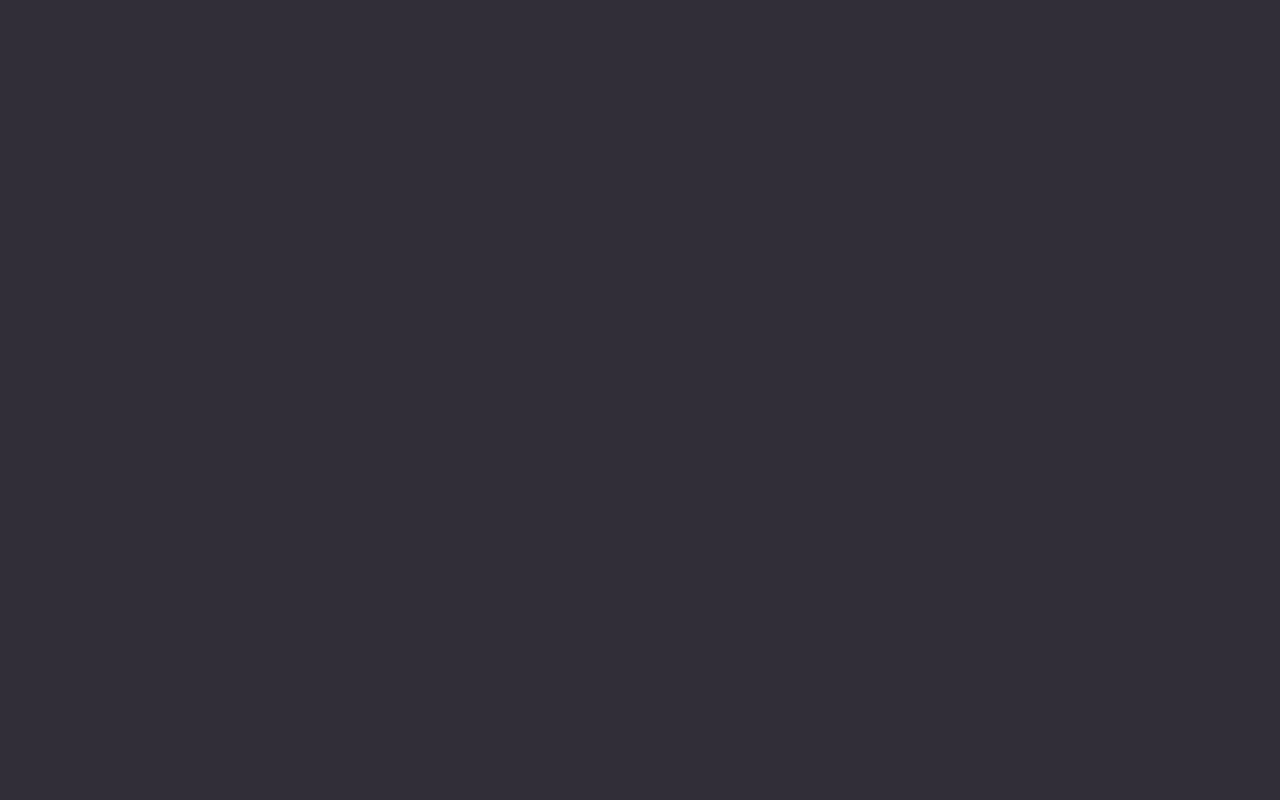
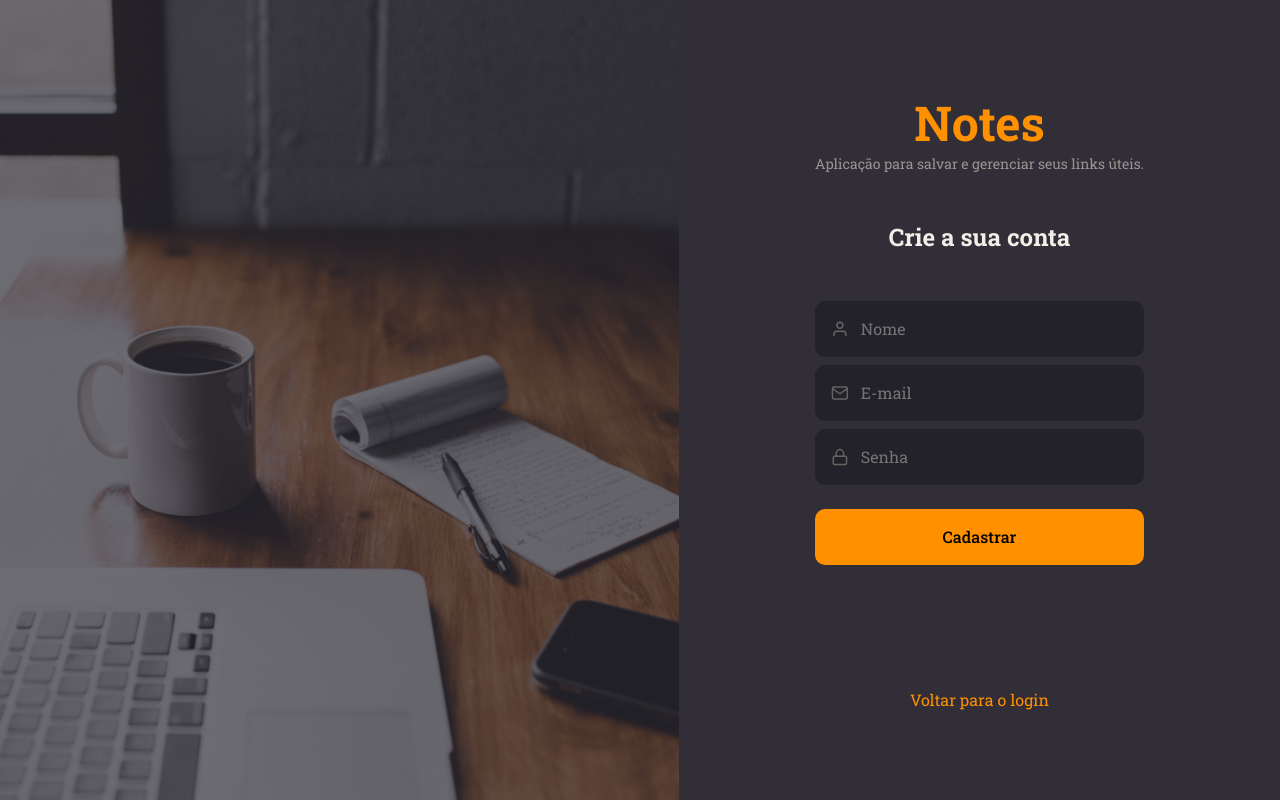
Before and after one commit to JulioCout/Notes_Frontend, a React (Vite) app: page /register in a window 1280 px wide. Before the commit this address had no page. Built offline with nearby package versions, Linux system fonts and the light colour scheme.

Commit message:
start of integration with api

```diff
--- a/package.json
+++ b/package.json
@@ -8,6 +8,7 @@
     "preview": "vite preview"
   },
   "dependencies": {
+    "axios": "^0.27.2",
     "react": "^18.0.0",
     "react-dom": "^18.0.0",
     "react-icons": "^4.4.0",
--- /dev/null
+++ b/src/hooks/auth.jsx
@@ -0,0 +1,39 @@
+import { createContext, useContext, useState } from "react";
+import { api } from '../services/api'
+
+export const AuthContext = createContext({})
+
+function AuthProvider({ children }){
+    const [data, setData] = useState({})
+
+    async function signIn({ email, password }){
+        try{
+            const response = await api.post("/sessions", { email, password })
+            const { user, token } = response.data
+            api.defaults.headers.authorization = `Bearer ${token}`
+            setData({ user, token })
+        } catch (error){
+            if(error.response){
+                alert(error.response.data.message)
+            } else{
+                alert("Não foi possível entrar.")
+            }
+        }
+
+    }
+
+
+    return(
+        <AuthContext.Provider value={{signIn, user: data.user }}>
+            { children }
+        </AuthContext.Provider>
+    )
+}
+
+function useAuth(){
+    const context = useContext(AuthContext)
+
+    return context
+}
+
+export { AuthProvider, useAuth }
--- a/src/main.jsx
+++ b/src/main.jsx
@@ -4,6 +4,7 @@
 import GlobalStyles from './styles/global'
 import theme from './styles/theme'
 
+import { AuthProvider } from './hooks/auth'
 
 
 import { Routes } from './routes'
@@ -13,8 +14,10 @@
 ReactDOM.createRoot(document.getElementById('root')).render(
   <React.StrictMode>
     <ThemeProvider theme={theme}>
-    <GlobalStyles />
-    <Routes />
-    </ThemeProvider>
+      <GlobalStyles />
+        <AuthProvider>
+          <Routes />
+        </AuthProvider>
+      </ThemeProvider>
   </React.StrictMode>
 )
--- a/src/pages/SignIn/index.jsx
+++ b/src/pages/SignIn/index.jsx
@@ -1,11 +1,23 @@
+import { useState } from 'react'
 import { Background, Container, Form } from './styles'
 import { FiMail, FiLock } from 'react-icons/fi'
 import { Link } from "react-router-dom"
 
 import { Input } from '../../components/Input'
 import { Button } from '../../components/Button'
+import { useAuth } from '../../hooks/auth'
 
 export function SignIn() {
+    const [email, setEmail] = useState("")
+    const [password, setPassword] = useState("")
+
+
+    const { signIn} = useAuth()
+
+    function handleSignIn(){
+        SignIn({ email, password })
+    }
+
     return(
         <Container>
             <Form>
@@ -14,9 +26,21 @@
             <p>Aplicação para salvar e gerenciar seus links úteis.</p>
             <h2>Faça seu login</h2>
 
-            <Input placeholder="E-mail" type="text" icon={FiMail}/>
-            <Input placeholder="Senha" type="password" icon={FiLock}/>
-            <Button title="Entrar" />
+            <Input
+            placeholder="E-mail"
+            type="text" icon={FiMail}
+            onChange={e => setEmail(e.target.value)}
+            />
+
+            <Input
+            placeholder="Senha"
+            type="password"
+            icon={FiLock}
+            onChange={e => setPassword(e.target.value)}
+            />
+
+            <Button title="Entrar" onClick={ handleSignIn }/>
+
             <Link to="/register">Criar Conta</Link>
 
             </Form>
--- a/src/pages/SignUp/index.jsx
+++ b/src/pages/SignUp/index.jsx
@@ -1,11 +1,39 @@
+import { useState } from "react"
 import { Background, Container, Form } from './styles'
 import { FiMail, FiLock, FiUser } from 'react-icons/fi'
-import { Link } from "react-router-dom"
+import { Link, useNavigate } from "react-router-dom"
+
+import { api } from "../../services/api"
 
 import { Input } from '../../components/Input'
 import { Button } from '../../components/Button'
 
 export function SignUp() {
+    const [ name, setName ] = useState("")
+    const [ email, setEmail ] = useState("")
+    const [ password, setPassword ] = useState("")
+
+    const navigate = useNavigate()
+
+    function handleSignUp(){
+        if(!name || !email || !password){
+            return alert("Preencha todos os campos!")
+        }
+
+        api.post("/users", { name, email, password })
+        .then(() => {
+            alert("Usuário cadastrado com sucesso!")
+            navigate("/")
+        })
+        .catch( error => {
+            if(error.response){
+                alert(error.response.data.message)
+            } else {
+                alert("Não foi possível cadastrar.")
+            }
+        })
+    }
+
     return(
         <Container>
             <Background />
@@ -16,10 +44,29 @@
             <p>Aplicação para salvar e gerenciar seus links úteis.</p>
             <h2>Crie a sua conta</h2>
 
-            <Input placeholder="Nome" type="text" icon={FiUser}/>
-            <Input placeholder="E-mail" type="text" icon={FiMail}/>
-            <Input placeholder="Senha" type="password" icon={FiLock}/>
-            <Button title="Cadastrar" />
+            <Input
+            placeholder="Nome"
+            type="text"
+            icon={FiUser}
+            onChange={ e => setName(e.target.value)}
+            />
+
+            <Input
+            placeholder="E-mail"
+            type="text"
+            icon={FiMail}
+            onChange={ e => setEmail(e.target.value)}
+            />
+
+            <Input
+            placeholder="Senha"
+            type="password"
+            icon={FiLock}
+            onChange={ e => setPassword(e.target.value)}
+            />
+
+            <Button title="Cadastrar" onClick={handleSignUp}/>
+
             <Link to="/">Voltar para o login</Link>
 
             </Form>
--- a/src/routes/index.jsx
+++ b/src/routes/index.jsx
@@ -6,7 +6,7 @@
 export function Routes(){
     return(
         <BrowserRouter>
-            <AppRoutes />
+            <AuthRoutes />
         </BrowserRouter>
     )
 }
--- /dev/null
+++ b/src/services/api.js
@@ -0,0 +1,5 @@
+import axios from "axios"
+
+export const api = axios.create({
+    baseURL: "http://localhost:3333"
+})
```
Also changed, not shown: 1 other file (tests, documents, lock files or other folders).
